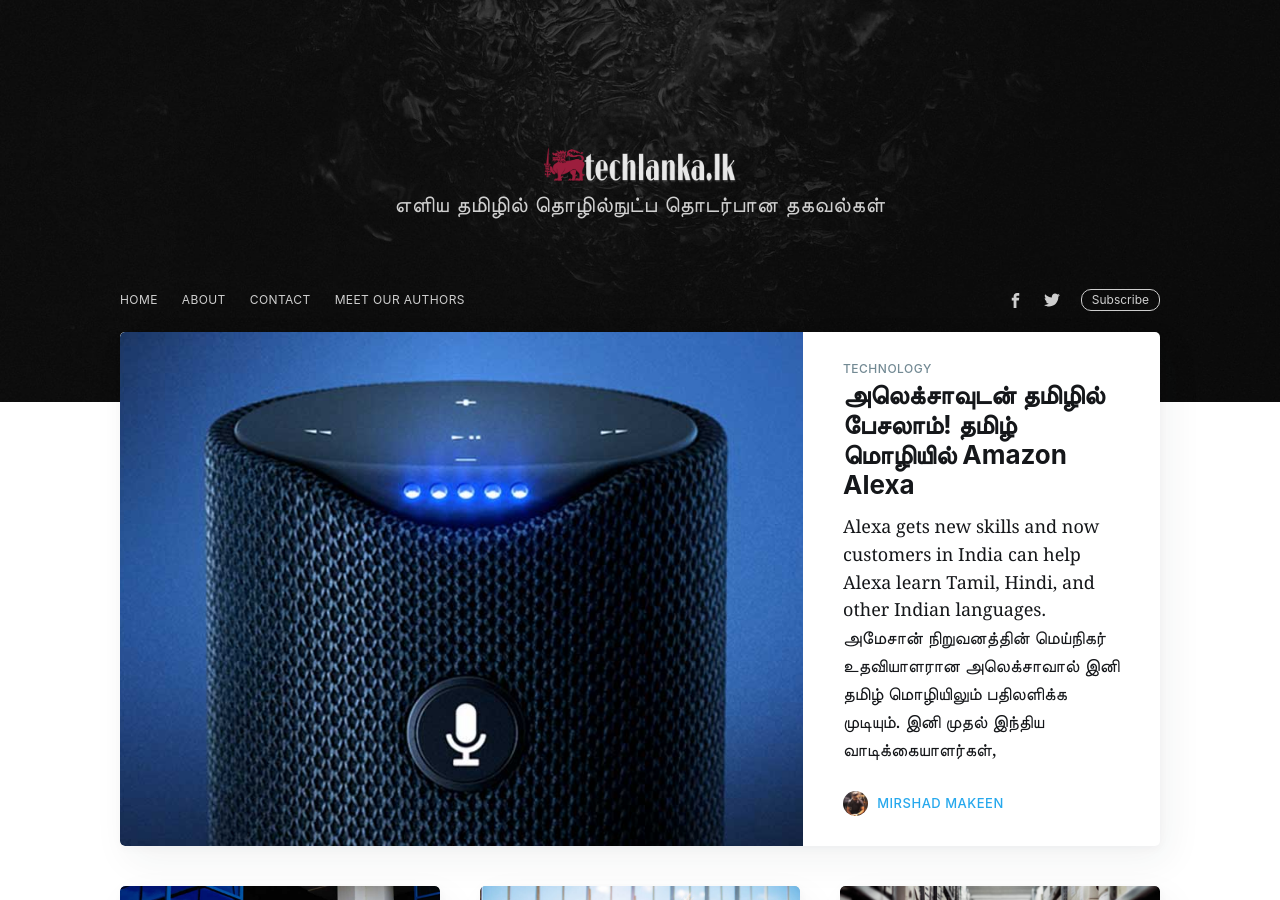
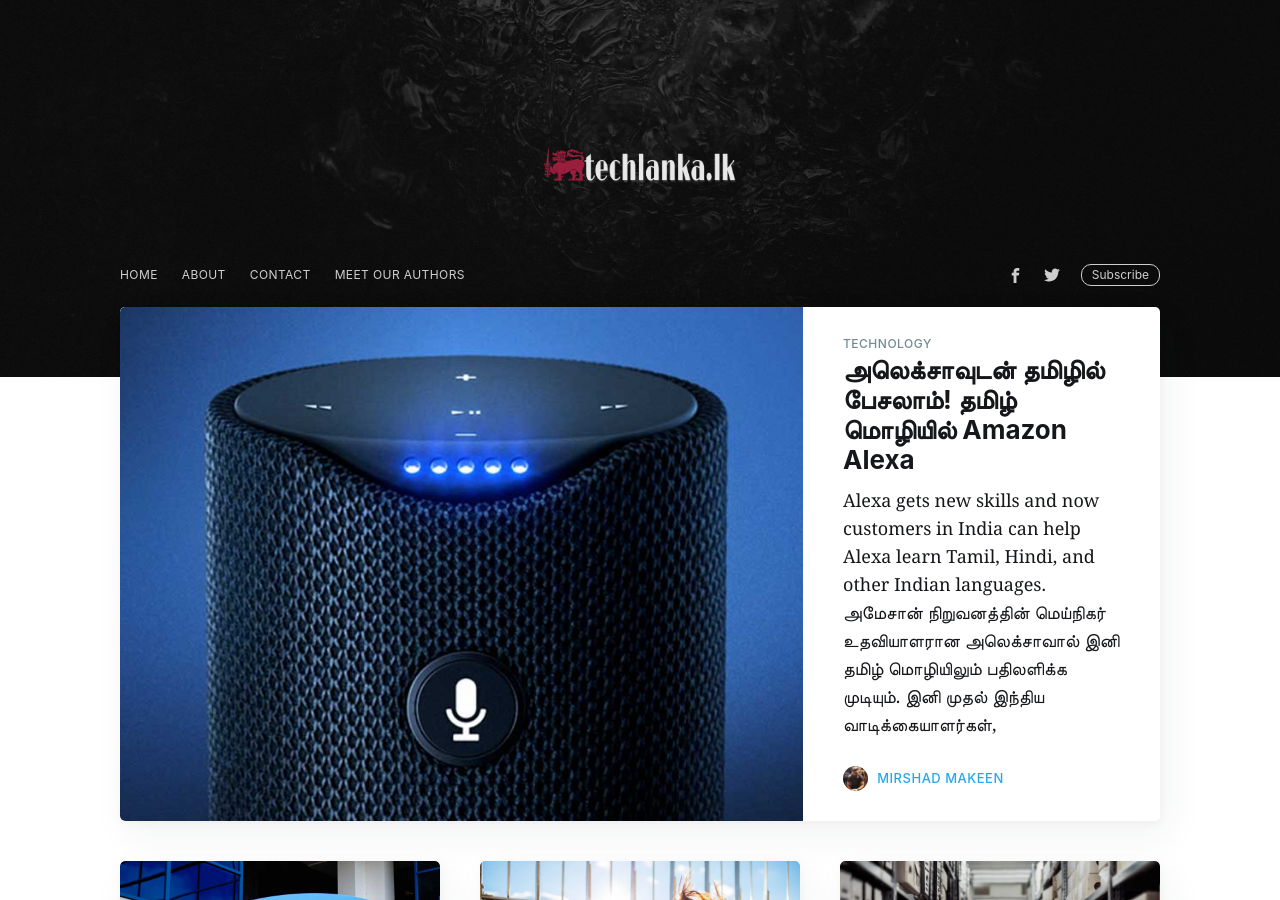
Before and after one commit to techlanka/blog, a Jekyll site: the page built from index.html, in a window 1280 px wide and 900 px high. Built offline with Jekyll 4.4.1, drawn with Linux system fonts in a browser that asks for light colours; nearby versions of some CDN libraries; the list of posts is cut into pages by our own code; comment, search, counter and statistics services are not loaded.

Commit message:
Update _config.yml

```diff
--- a/_config.yml
+++ b/_config.yml
@@ -9,7 +9,7 @@
 
 # Website info
 title: techlanka.lk
-description: எளிய தமிழில் தொழில்நுட்ப தொடர்பான தகவல்கள்
+description: #####எளிய தமிழில் தொழில்நுட்ப தொடர்பான தகவல்கள்
 cover: assets/images/blog-cover-2.jpg
 logo: assets/images/logo3.png
 logo_dark: assets/images/favicon1.png
```
